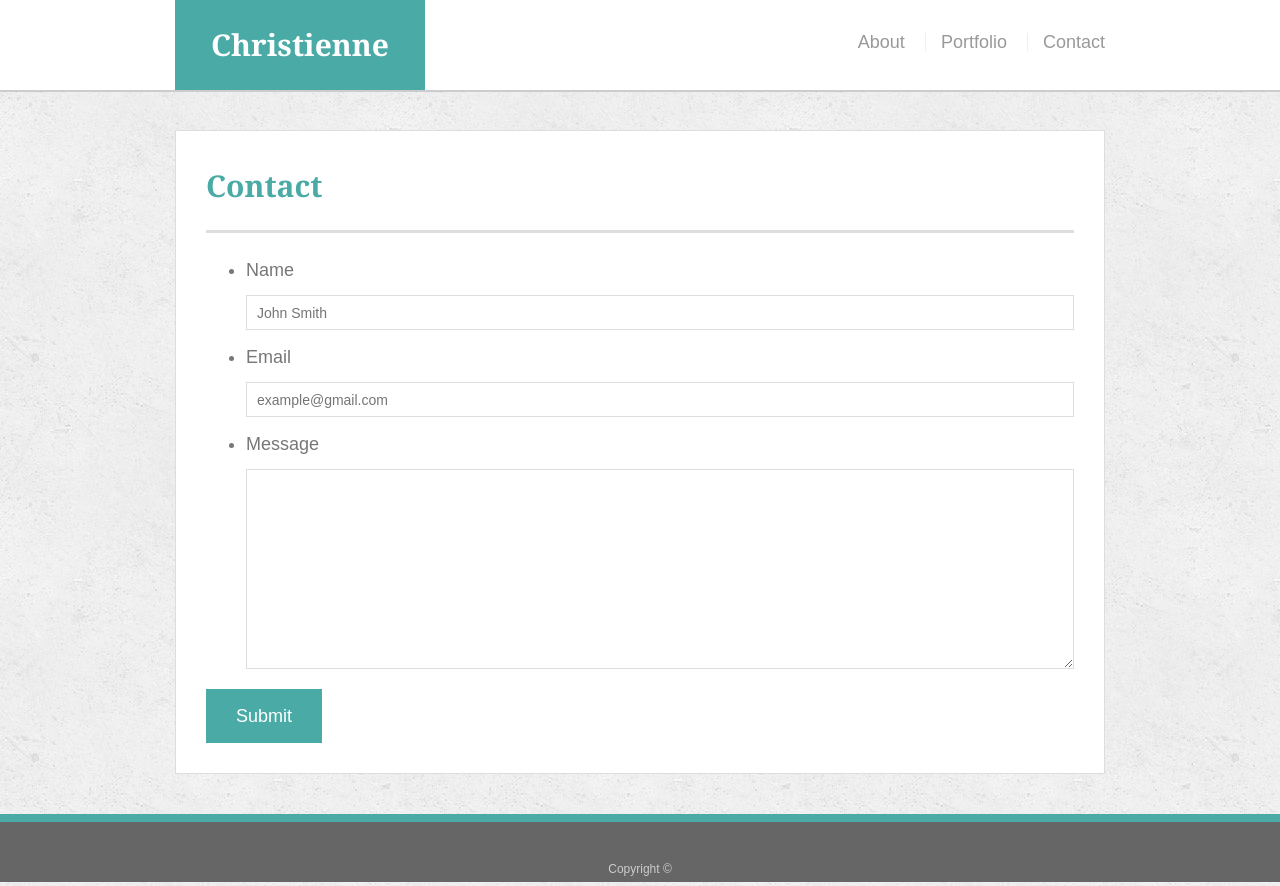
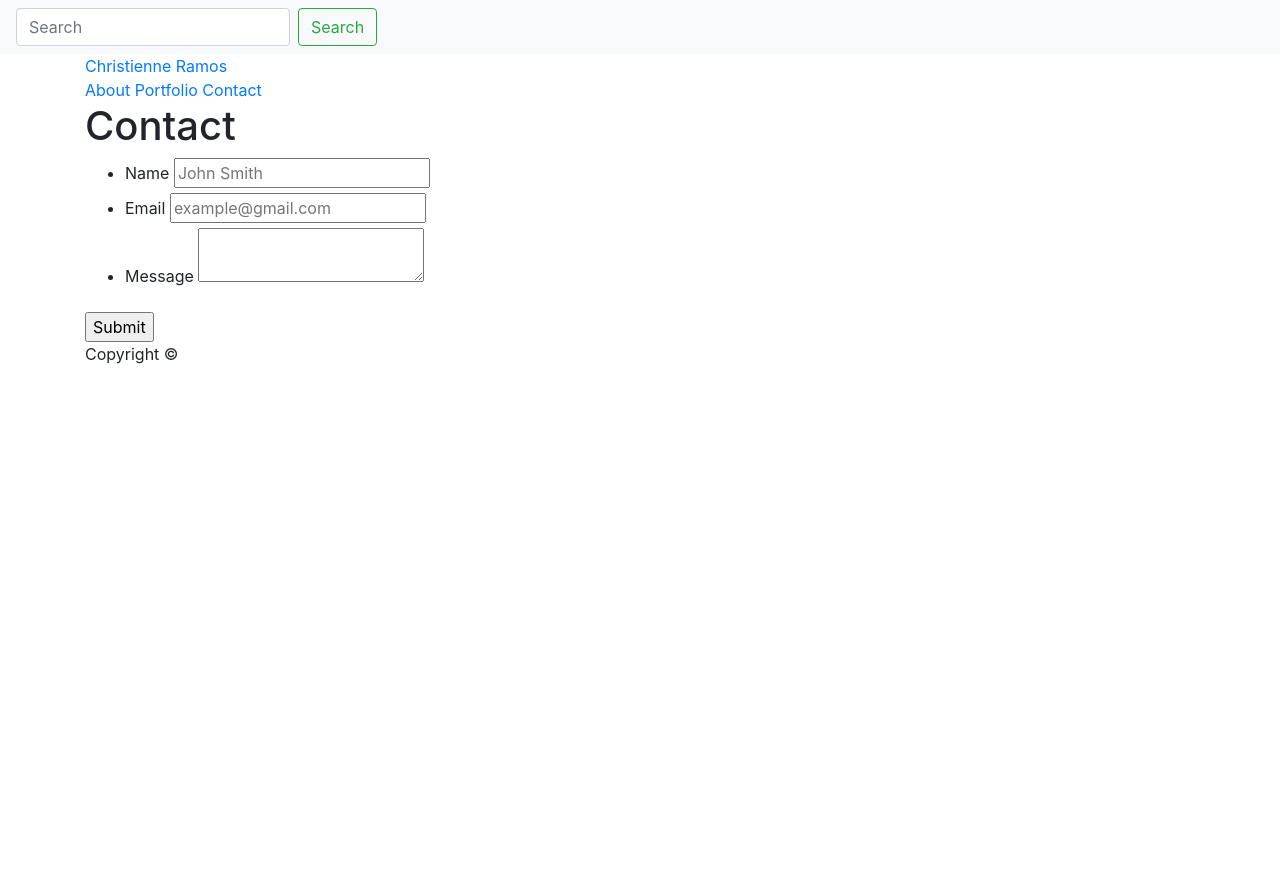
Before and after one commit to chloieeeramos/Bootstrap-Portfolio, a plain HTML site: page contact.html in a window 1280 px wide. After the commit the page ends 800 px from the top, so only its background shows below. Drawn offline with nearby package versions, Linux system fonts and the light colour scheme.

Commit message:
added nav bar to contact.html

```diff
--- a/contact.html
+++ b/contact.html
@@ -4,187 +4,18 @@
 <head>
   <meta charset="UTF-8">
   <title>Contact | Christienne</title>
-  <link rel="stylesheet" type="text/css" href="assets/css/style.css">
+
   <link rel="stylesheet" link rel="stylesheet" href="https://stackpath.bootstrapcdn.com/bootstrap/4.3.1/css/bootstrap.min.css">
 
 </head>
 
 <body>
-
-    <style>
-      body {
-            font-family: Arial, "Helvetica Neue", Helvetica, sans-serif;
-            font-size: 18px;
-            line-height: 34px;
-            color: #777777;
-            background: url("assets/images/concrete_seamless.png");
-          }
-
-          * {
-            box-sizing: border-box;
-          }
-
-/* general */
-
-          .container {
-            width: 100%;
-            max-width: 960px;
-            margin: 0 auto;
-            clear: both;
-          }
-
-          h1,
-          h2,
-          h3,
-          p {
-            margin-bottom: 20px;
-          }
-
-          p:last-child {
-            margin-bottom: 0;
-          }
-
-          h1,
-          h2,
-          h3 {
-            font-family: Georgia, Times, "Times New Roman", serif;
-            font-weight: 700;
-            color: #4aaaa5;
-          }
-
-          h1 {
-            padding-bottom: 20px;
-            font-size: 30px;
-            line-height: 49px;
-            border-bottom: 3px solid #dddddd;
-          }
-
-          h2,
-          h3 {
-            font-size: 22px;
-          }
-
-/* header */
-
-          #masthead {
-            position: fixed;
-            z-index: 99;
-            width: 100%;
-            margin: 0 0 30px;
-            overflow: auto;
-            color: #ffffff;
-            background: #ffffff;
-            border-bottom: 2px solid #cccccc;
-          }
-
-          #logo {
-            float: left;
-            width: 250px;
-            height: 90px;
-            font-family: Georgia, Times, "Times New Roman", serif;
-            font-size: 30px;
-            font-weight: 700;
-            line-height: 90px;
-            color: #ffffff;
-            text-align: center;
-            text-decoration: none;
-            background: #4aaaa5;
-          }
-
-          nav {
-            float: right;
-            margin-top: 25px;
-          }
-
-          nav a {
-            display: inline-block;
-            padding-left: 15px;
-            margin-left: 15px;
-            line-height: 18px;
-            color: #999;
-            text-decoration: none;
-            border-left: 1px solid #efefef;
-          }
-
-          nav a:first-child {
-            border-left: 0 none;
-          }
-
-/* footer */
-
-          footer {
-            padding: 30px 0;
-            clear: both;
-            font-size: 12px;
-            color: #ffffff;
-            color: #cccccc;
-            text-align: center;
-            background: #666666;
-            border-top: 8px solid #4aaaa5;
-            height: 50px;
-          }
-
-          h3, h2 {
-            padding-bottom: 20px;
-            margin-bottom: 15px;
-            line-height: 22px;
-            border-bottom: 2px solid #eeeeee;
-          }
-
-/* main */
-
-          #main-container {
-            padding-top: 130px;
-            min-height: calc(100vh - 70px);
-          }
-
-          .main-section {
-            float: left;
-            width: 100%;
-            max-width: 960px;
-            padding: 30px;
-            margin: 0 0 40px;
-            background: #ffffff;
-            border: 1px solid #dddddd;
-          }
-          #contact-form ul {
-            margin-bottom: 20px;
-          }
-
-          #contact-form li {
-            margin-bottom: 10px;
-          }
-
-          label,
-          input[type=text],
-          input[type=email],
-          textarea {
-            display: block;
-            width: 100%;
-          }
-
-          input[type=text],
-          input[type=email],
-          textarea {
-            height: 35px;
-            padding: 0 10px;
-            font-size: 14px;
-            border: 1px solid #dddddd;
-          }
-
-          textarea {
-            height: 200px;
-          }
-
-          input[type=submit] {
-            padding: 10px 30px;
-            font-size: 18px;
-            color: #ffffff;
-            cursor: pointer;
-            background: #4aaaa5;
-            border: 0 none;
-          }
-    </style>
+  <nav class="navbar navbar-light bg-light">
+    <form class="form-inline">
+      <input class="form-control mr-sm-2" type="search" placeholder="Search" aria-label="Search">
+      <button class="btn btn-outline-success my-2 my-sm-0" type="submit">Search</button>
+    </form>
+  </nav>
 
   <header id="masthead">
     <div class="container">
```
